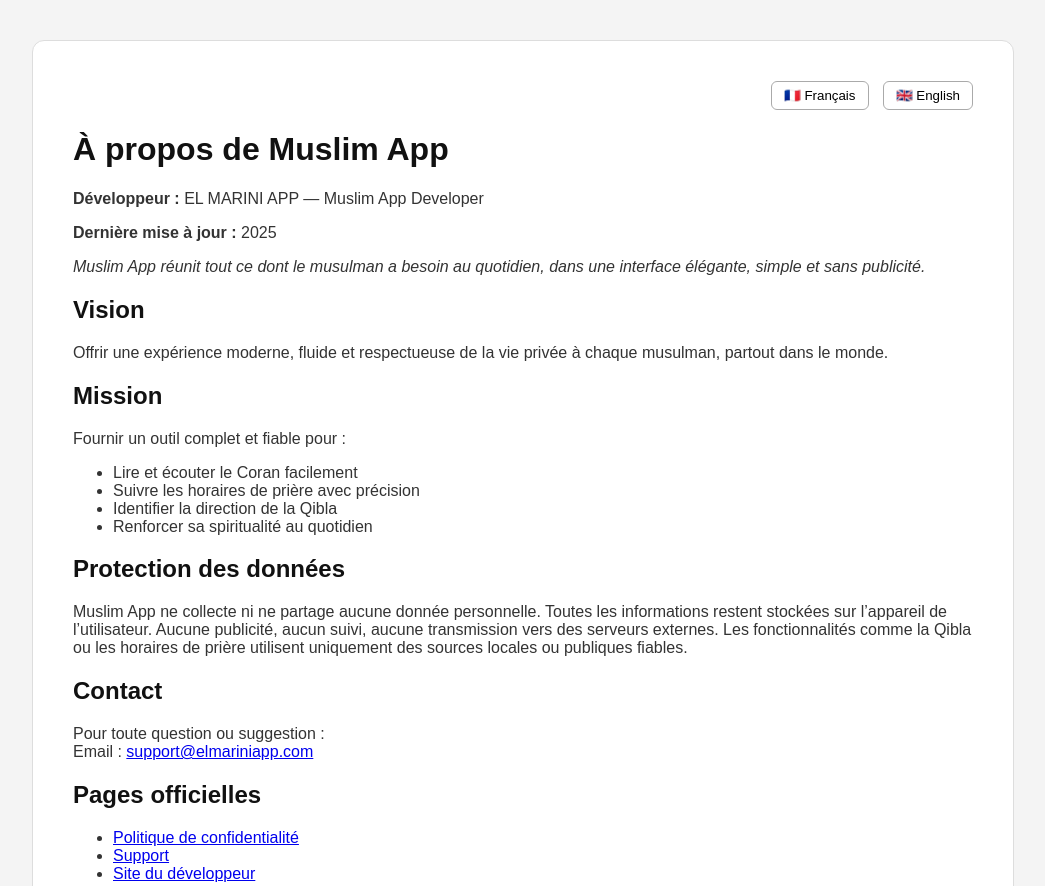
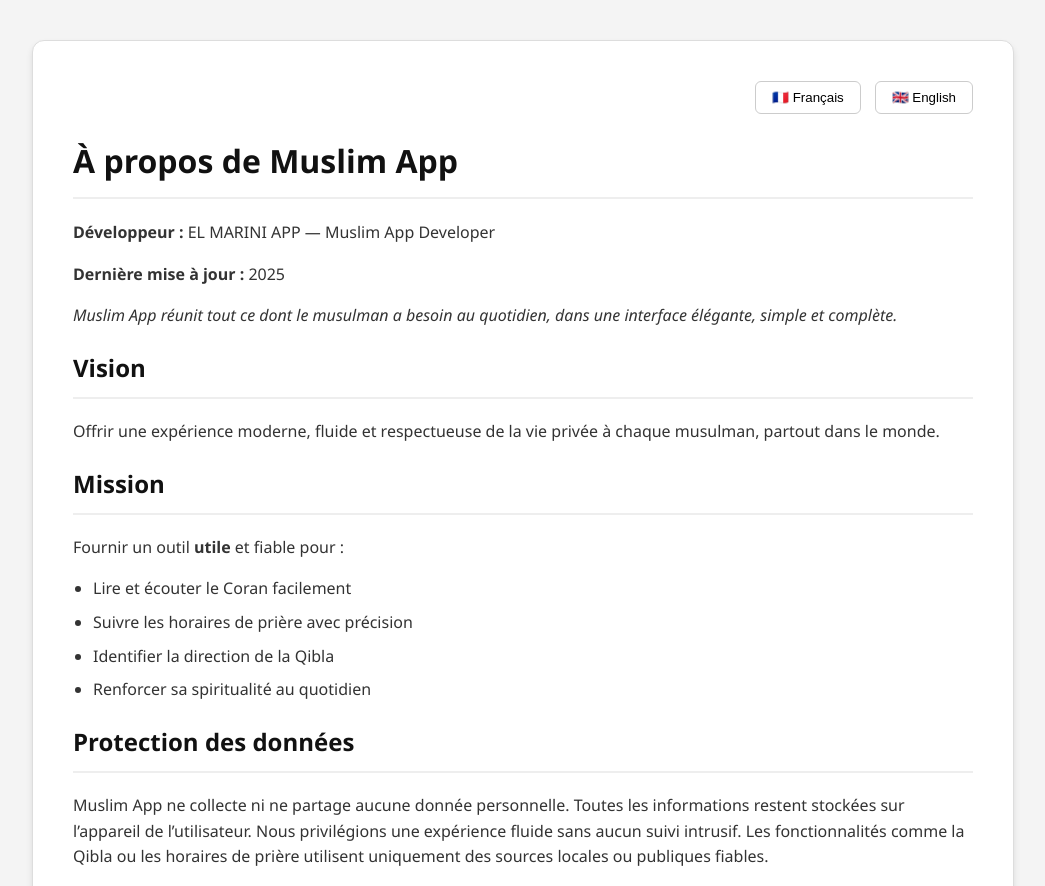
Before and after one commit to elmariniapp/muslim-app-about, a plain HTML site: page index.html in a window 1280 px wide. Shown: the top 886 px of the page, without its empty margins (117-1162 px from the left). Drawn offline with Linux system fonts and the light colour scheme.

Commit message:
Update index.html

```diff
--- a/index.html
+++ b/index.html
@@ -3,14 +3,15 @@
 <head>
     <meta charset="UTF-8">
     <meta name="viewport" content="width=device-width, initial-scale=1.0">
-    <title>Muslim App – Application musulmane moderne et sans publicité</title>
+    <title>Muslim App – Application musulmane moderne et utile</title>
     <style>
         body {
-            font-family: Arial, sans-serif;
+            font-family: 'Segoe UI', Tahoma, Geneva, Verdana, sans-serif;
             background: #f4f4f4;
             padding: 40px;
             margin: 0;
             color: #333;
+            line-height: 1.6;
         }
         .container {
             max-width: 900px;
@@ -18,22 +19,29 @@
             background: #fff;
             padding: 40px;
             border-radius: 12px;
+            box-shadow: 0 4px 6px rgba(0,0,0,0.1);
             border: 1px solid #ddd;
         }
         h1, h2 {
             color: #111;
+            border-bottom: 2px solid #eee;
+            padding-bottom: 10px;
         }
         .lang-switch {
             text-align: right;
             margin-bottom: 20px;
         }
         .lang-switch button {
-            padding: 6px 12px;
+            padding: 8px 16px;
             background: #fff;
-            border: 1px solid #aaa;
+            border: 1px solid #ccc;
             border-radius: 6px;
             cursor: pointer;
             margin-left: 10px;
+            transition: background 0.3s;
+        }
+        .lang-switch button:hover {
+            background: #f0f0f0;
         }
         .section {
             display: none;
@@ -47,6 +55,19 @@
             font-size: 14px;
             color: #777;
         }
+        a {
+            color: #007bff;
+            text-decoration: none;
+        }
+        a:hover {
+            text-decoration: underline;
+        }
+        ul {
+            padding-left: 20px;
+        }
+        li {
+            margin-bottom: 8px;
+        }
     </style>
 </head>
 <body>
@@ -58,7 +79,6 @@
         <button onclick="switchLang('en')">🇬🇧 English</button>
     </div>
 
-    <!-- ---------------------- VERSION FRANÇAISE ---------------------- -->
     <div id="fr" class="section active">
 
         <h1>À propos de Muslim App</h1>
@@ -66,7 +86,7 @@
         <p><strong>Dernière mise à jour :</strong> 2025</p>
 
         <p>
-            <em>Muslim App réunit tout ce dont le musulman a besoin au quotidien, dans une interface élégante, simple et sans publicité.</em>
+            <em>Muslim App réunit tout ce dont le musulman a besoin au quotidien, dans une interface élégante, simple et complète.</em>
         </p>
 
         <h2>Vision</h2>
@@ -76,7 +96,7 @@
 
         <h2>Mission</h2>
         <p>
-            Fournir un outil complet et fiable pour :
+            Fournir un outil <strong>utile</strong> et fiable pour :
         </p>
         <ul>
             <li>Lire et écouter le Coran facilement</li>
@@ -88,7 +108,7 @@
         <h2>Protection des données</h2>
         <p>
             Muslim App ne collecte ni ne partage aucune donnée personnelle. Toutes les informations restent stockées
-            sur l’appareil de l’utilisateur. Aucune publicité, aucun suivi, aucune transmission vers des serveurs externes.
+            sur l’appareil de l’utilisateur. Nous privilégions une expérience fluide sans aucun suivi intrusif.
             Les fonctionnalités comme la Qibla ou les horaires de prière utilisent uniquement des sources locales ou publiques fiables.
         </p>
 
@@ -107,7 +127,6 @@
     </div>
 
 
-    <!-- ---------------------- ENGLISH VERSION ---------------------- -->
     <div id="en" class="section">
 
         <h1>About Muslim App</h1>
@@ -115,7 +134,7 @@
         <p><strong>Last update:</strong> 2025</p>
 
         <p>
-            <em>Muslim App gathers all essential tools a Muslim needs daily, in a modern, elegant, and ad-free interface.</em>
+            <em>Muslim App gathers all essential tools a Muslim needs daily, in a modern, elegant, and complete interface.</em>
         </p>
 
         <h2>Vision</h2>
@@ -125,7 +144,7 @@
 
         <h2>Mission</h2>
         <p>
-            Offer a reliable and complete tool to:
+            Offer a <strong>useful</strong> and reliable tool to:
         </p>
         <ul>
             <li>Read and listen to the Quran easily</li>
@@ -137,7 +156,7 @@
         <h2>Data protection</h2>
         <p>
             Muslim App does not collect or share any personal information. All data stays on the user’s device.
-            No tracking, no ads, no external servers. All features (like Qibla or prayer times) rely solely on local or public sources.
+            We focus on a smooth user experience without any intrusive tracking. All features rely solely on local or public sources.
         </p>
 
         <h2>Contact</h2>
@@ -163,7 +182,9 @@
 
 <script>
 function switchLang(lang) {
+    // Masquer toutes les sections
     document.querySelectorAll('.section').forEach(sec => sec.classList.remove('active'));
+    // Afficher la section sélectionnée
     document.getElementById(lang).classList.add('active');
 }
 </script>
```
